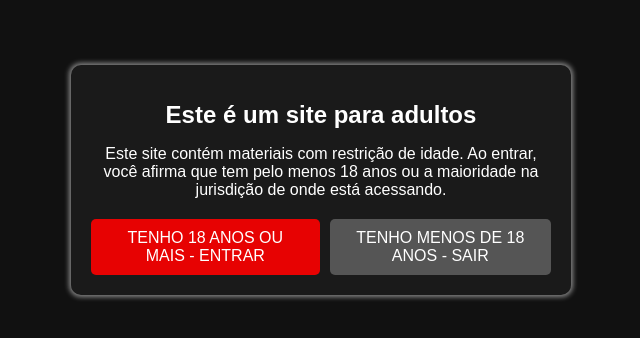
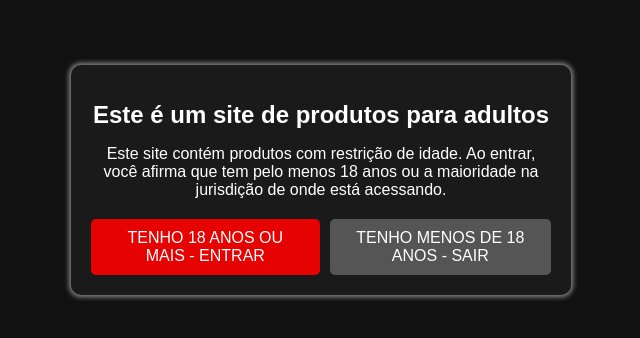
Before and after one commit to juliocesarsantossoares/menorprecos.com, a plain HTML site: page original/index.html in a window 1280 px wide. Shown: the part 220-558 px from the top of the page, without its empty margins (319-959 px from the left). Drawn offline with Linux system fonts and the light colour scheme.

Commit message:
Deploy presell for original

```diff
--- a/original/index.html
+++ b/original/index.html
@@ -3,7 +3,7 @@
   <head>
     <meta charset="UTF-8" />
     <meta name="viewport" content="width=device-width, initial-scale=1.0" />
-    <meta name="description" content="Compre agora e receba em casa este produto incrível Desfrute de qualidade superior, entrega rápida e garantia de satisfação Aproveite já
+    <meta name="description" content="Compre agora e receba seu produto! Desfrute de entrega rápida, garantia e a melhor experiência de compra online. Aproveite já essa oportunidade única.
 " />
     <meta name="keywords" content="libidrol" />
     <meta name="robots" content="noindex, nofollow" />
@@ -94,15 +94,15 @@
 
   <body>
     <div class="container" id="clicable">
-      <h1>Este é um site para adultos</h1>
-      <p>Este site contém materiais com restrição de idade. Ao entrar, você afirma que tem pelo menos 18 anos ou a maioridade na jurisdição de onde está acessando.</p>
+      <h1>Este é um site de produtos para adultos</h1>
+      <p>Este site contém produtos com restrição de idade. Ao entrar, você afirma que tem pelo menos 18 anos ou a maioridade na jurisdição de onde está acessando.</p>
       <div class="buttons">
         <button class="enter-btn">Tenho 18 anos ou mais - Entrar</button>
         <button class="exit-btn">Tenho menos de 18 anos - Sair</button>
       </div>
     </div>
 
-    <a id="goToPage" aria-label="go to your page" href="https://app.monetizze.com.br/r/BMD1893017" ></a>
+    <a id="goToPage" aria-label="go to your page" href="https://adquirindoaqui.com/libidrol/" ></a>
     <script>
       document
         .getElementById('clicable')
```
